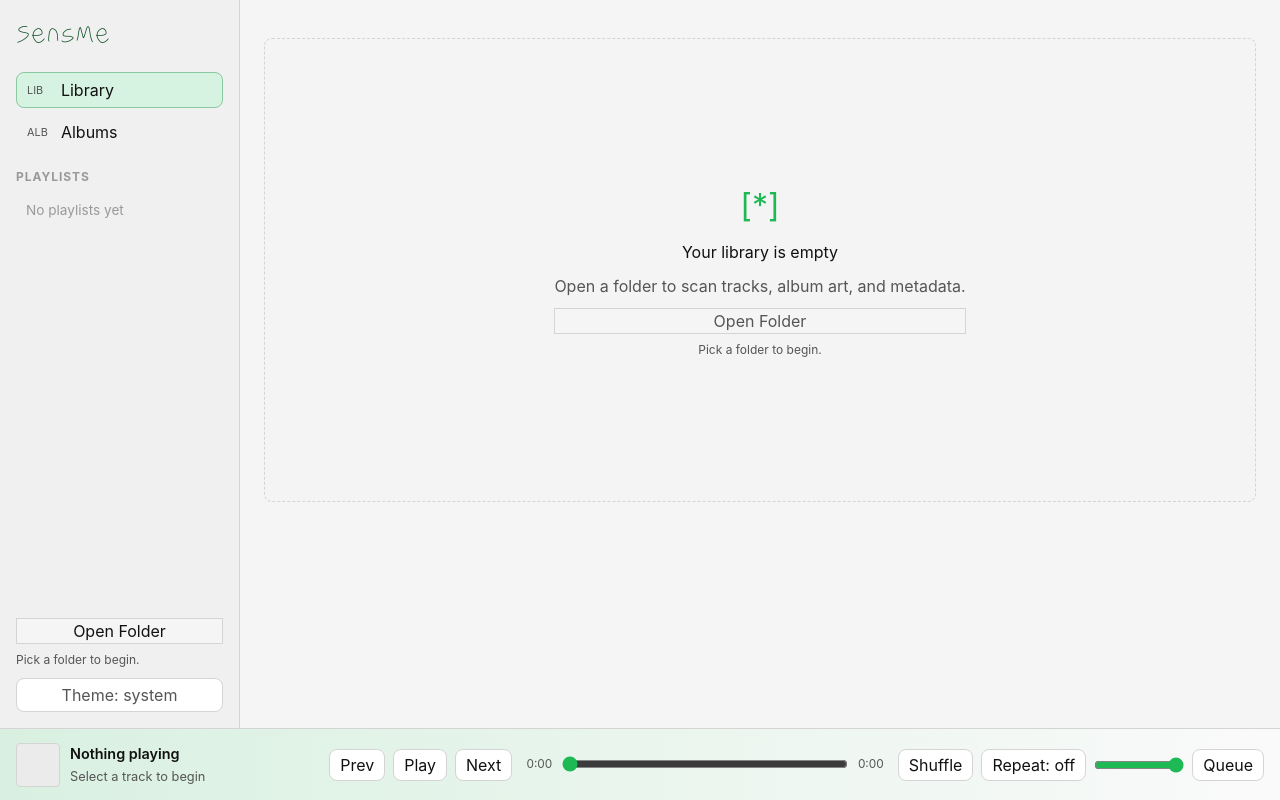
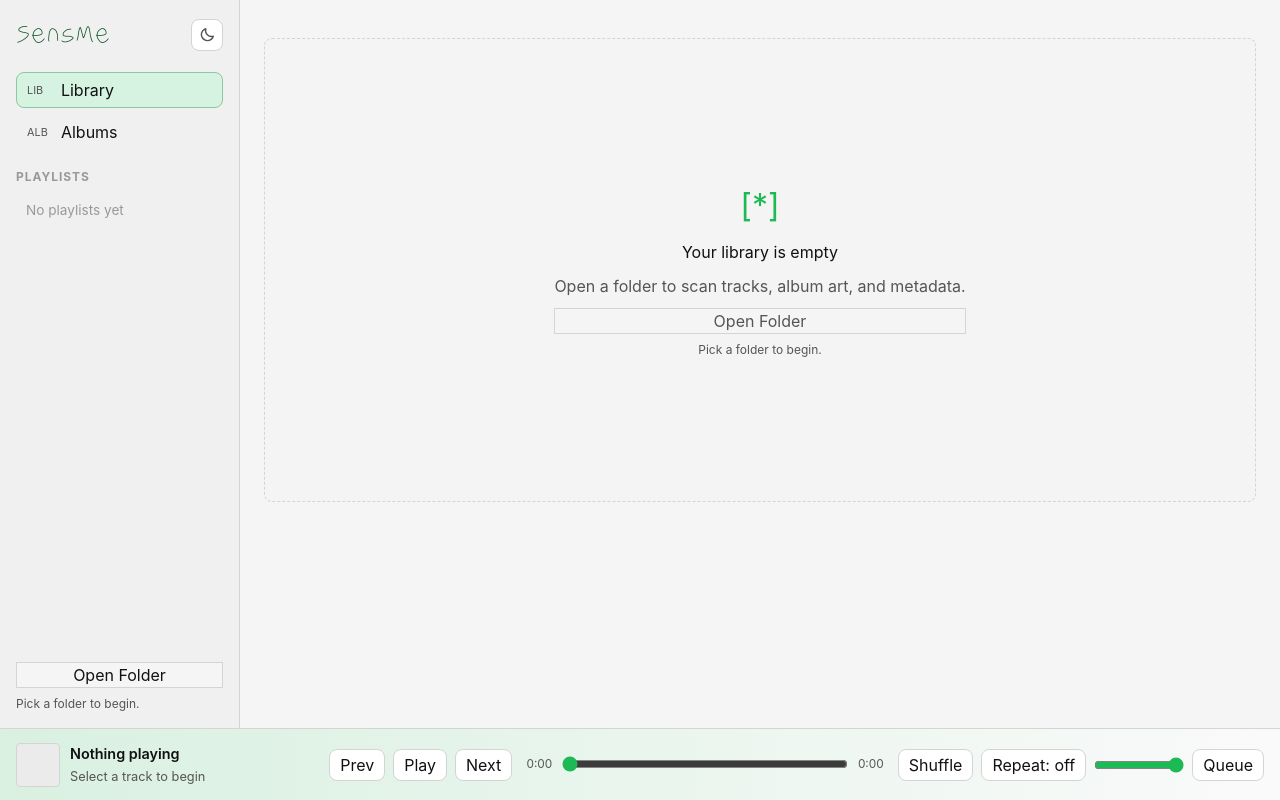
Before and after one commit to CamiloParraS/ISW-4A26A-1304-ESTRUCTURA-SensMe, a React (Vite) app: page / in a window 1280 px wide. Built offline with nearby package versions, Linux system fonts and the light colour scheme; a web font is replaced by a local one.

Commit message:
feat: enhance Sidebar component with theme toggle functionality and styling

```diff
--- a/src/components/Sidebar.tsx
+++ b/src/components/Sidebar.tsx
@@ -1,14 +1,19 @@
+import { Moon, Sun } from "@phosphor-icons/react";
 import { OpenFolderButton } from "./OpenFolderButton";
 import { useStore } from "../store";
 import type { Theme } from "../types";
 
+function getResolvedTheme(theme: Theme): "light" | "dark" {
+    if (theme === "system") {
+        return window.matchMedia("(prefers-color-scheme: dark)").matches ? "dark" : "light";
+    }
+
+    return theme;
+}
+
 function nextTheme(theme: Theme): Theme {
     if (theme === "dark") {
         return "light";
-    }
-
-    if (theme === "light") {
-        return "system";
     }
 
     return "dark";
@@ -22,6 +27,7 @@ export function Sidebar() {
     const setActivePlaylist = useStore((state) => state.setActivePlaylistId);
     const theme = useStore((state) => state.theme);
     const setTheme = useStore((state) => state.setTheme);
+    const resolvedTheme = getResolvedTheme(theme);
 
     const navItems = [
         { id: "library" as const, label: "Library", icon: "LIB" },
@@ -30,7 +36,22 @@ export function Sidebar() {
 
     return (
         <nav className="sidebar" aria-label="Main navigation">
-            <div className="sidebar-logo">SensMe</div>
+            <div className="sidebar-top">
+                <div className="sidebar-logo">SensMe</div>
+                <button
+                    type="button"
+                    className="theme-toggle"
+                    onClick={() => setTheme(nextTheme(theme))}
+                    aria-label={resolvedTheme === "dark" ? "Switch to light theme" : "Switch to dark theme"}
+                    title={resolvedTheme === "dark" ? "Switch to light theme" : "Switch to dark theme"}
+                >
+                    {resolvedTheme === "dark" ? (
+                        <Sun size={16} weight="bold" aria-hidden />
+                    ) : (
+                        <Moon size={16} weight="bold" aria-hidden />
+                    )}
+                </button>
+            </div>
 
             <ul className="sidebar-nav">
                 {navItems.map((item) => (
@@ -75,14 +96,6 @@ export function Sidebar() {
 
             <div className="sidebar-footer">
                 <OpenFolderButton />
-                <button
-                    type="button"
-                    className="theme-toggle"
-                    onClick={() => setTheme(nextTheme(theme))}
-                    aria-label="Toggle theme"
-                >
-                    Theme: {theme}
-                </button>
             </div>
         </nav>
     );
--- a/src/styles/shell.css
+++ b/src/styles/shell.css
@@ -21,11 +21,19 @@
   overflow: hidden;
 }
 
+.sidebar-top {
+  display: flex;
+  align-items: center;
+  justify-content: space-between;
+  gap: 12px;
+  margin-bottom: 18px;
+}
+
 .sidebar-logo {
   font-size: 1.6rem;
   font-weight: 1000;
   letter-spacing: 0.03em;
-  margin-bottom: 18px;
+  margin-bottom: 0;
   font-family:
     "Krieg",
     system-ui,
@@ -146,12 +154,31 @@
 }
 
 .theme-toggle {
+  display: inline-flex;
+  align-items: center;
+  justify-content: center;
+  width: 32px;
+  height: 32px;
+  padding: 0;
   border: 1px solid var(--border);
   background: var(--surface);
   color: var(--text-secondary);
-  min-height: 34px;
   border-radius: var(--radius-md);
   cursor: pointer;
+  transition:
+    background var(--transition),
+    border-color var(--transition),
+    color var(--transition);
+}
+
+.theme-toggle:hover {
+  background: var(--surface-2);
+  color: var(--text-primary);
+}
+
+.theme-toggle:focus-visible {
+  outline: 2px solid color-mix(in srgb, var(--accent) 44%, transparent);
+  outline-offset: 2px;
 }
 
 .main-content {
```
